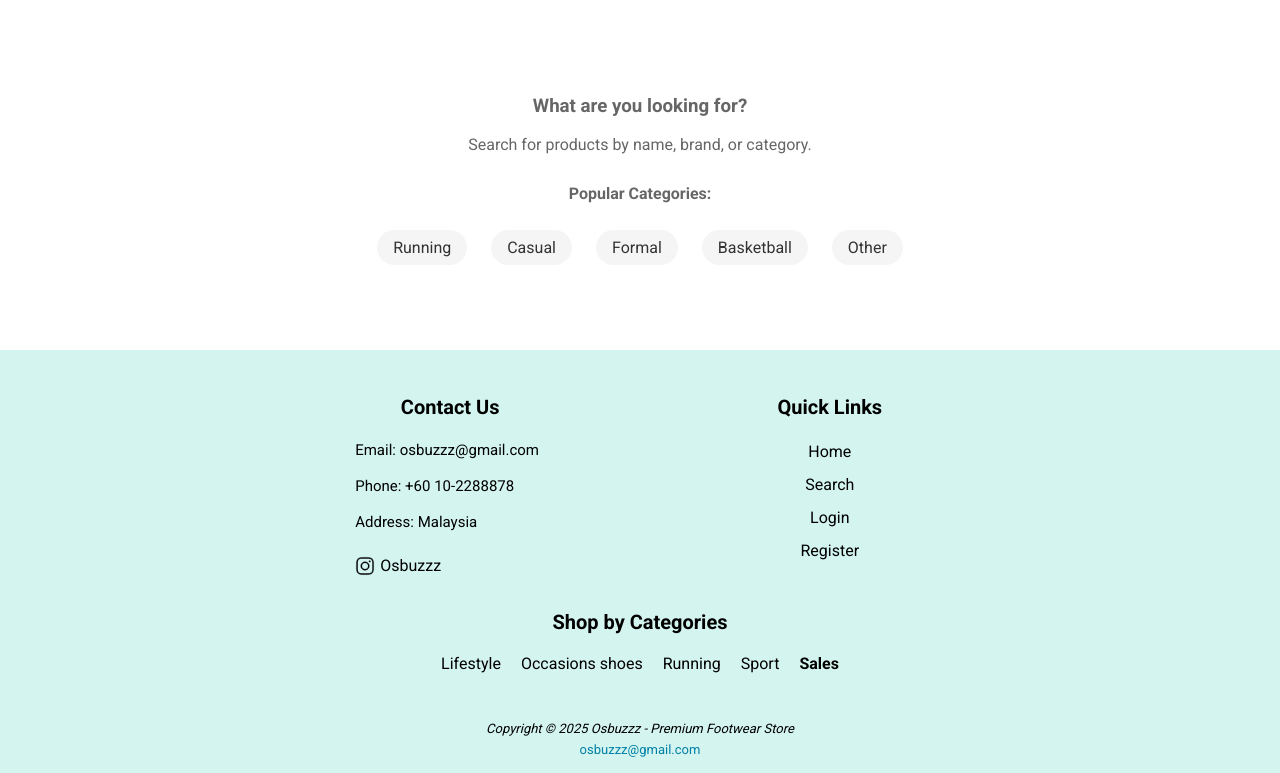
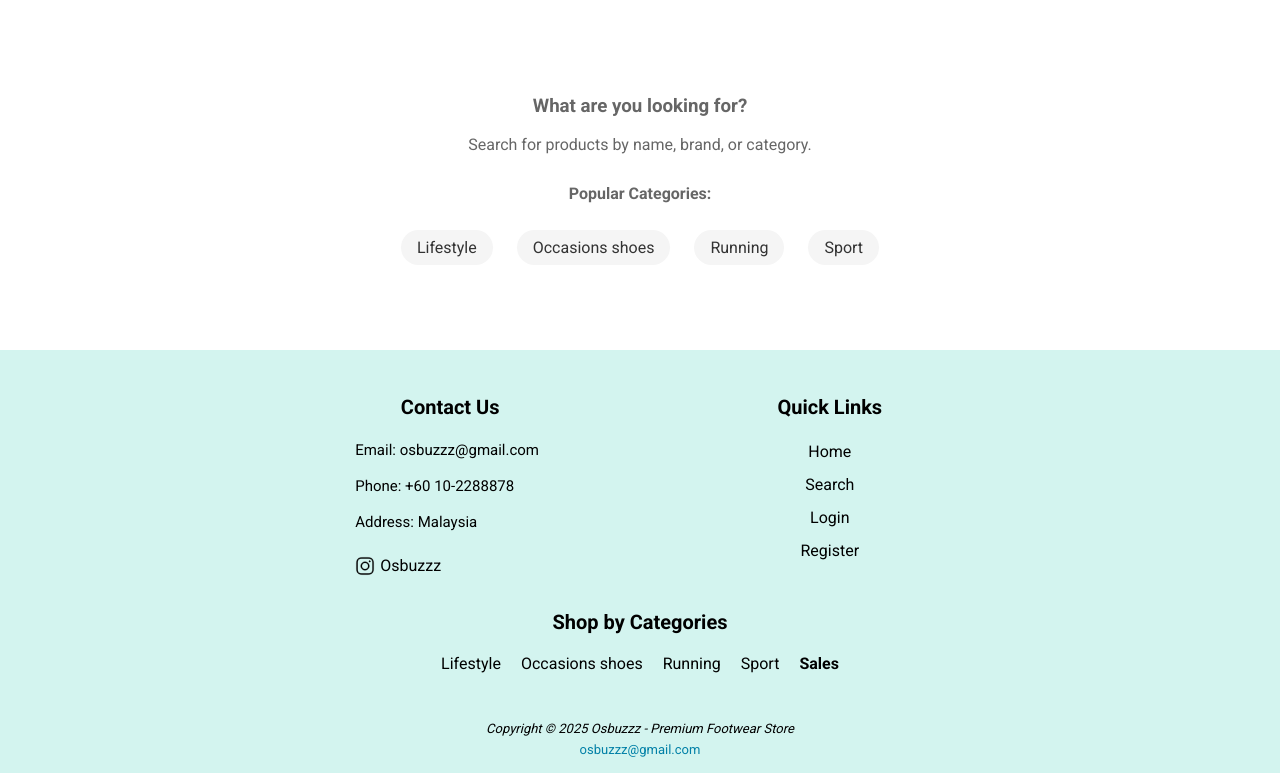
Before and after one commit to taneason/Osbuzzz, a PHP site: page /page/shop/search.php in a window 1280 px wide. Shown: the part 394-1167 px from the top of the page. Run offline with PHP 8.4, Linux system fonts and the light colour scheme; data comes from the database, SQL or seed files in the repository; some libraries are stand-ins or nearby versions.

```diff
--- a/app/page/shop/search.php
+++ b/app/page/shop/search.php
@@ -276,11 +276,11 @@ include '../../head.php';
                 <h3>No products found</h3>
                 <p>Try adjusting your search terms or browse our categories:</p>
                 <div style="margin-top: 20px;">
-                <a href="../categories/category.php?id=1" style="margin: 0 10px; color: #007cba;">Running</a>
-                <a href="../categories/category.php?id=2" style="margin: 0 10px; color: #007cba;">Casual</a>
-                <a href="../categories/category.php?id=3" style="margin: 0 10px; color: #007cba;">Formal</a>
-                <a href="../categories/category.php?id=4" style="margin: 0 10px; color: #007cba;">Basketball</a>
-                <a href="../categories/category.php?id=5" style="margin: 0 10px; color: #007cba;">Other</a>
+                    <?php foreach ($categories as $cat): ?>
+                        <a href="../categories/category.php?id=<?= $cat->category_id ?>" style="margin: 0 10px; color: #007cba;">
+                            <?= htmlspecialchars($cat->category_name) ?>
+                        </a>
+                    <?php endforeach; ?>
                 </div>
             </div>
 
@@ -291,17 +291,18 @@ include '../../head.php';
                 <div style="margin-top: 30px;">
                     <h4>Popular Categories:</h4>
                     <div style="margin-top: 15px;">
-                    <a href="../categories/category.php?id=1" class="category-suggestion" style="display: inline-block; margin: 5px 10px; padding: 8px 16px; background: #f5f5f5; border-radius: 20px; text-decoration: none; color: #333;">Running</a>
-                    <a href="../categories/category.php?id=2" class="category-suggestion" style="display: inline-block; margin: 5px 10px; padding: 8px 16px; background: #f5f5f5; border-radius: 20px; text-decoration: none; color: #333;">Casual</a>
-                    <a href="../categories/category.php?id=3" class="category-suggestion" style="display: inline-block; margin: 5px 10px; padding: 8px 16px; background: #f5f5f5; border-radius: 20px; text-decoration: none; color: #333;">Formal</a>
-                    <a href="../categories/category.php?id=4" class="category-suggestion" style="display: inline-block; margin: 5px 10px; padding: 8px 16px; background: #f5f5f5; border-radius: 20px; text-decoration: none; color: #333;">Basketball</a>
-                    <a href="../categories/category.php?id=5" class="category-suggestion" style="display: inline-block; margin: 5px 10px; padding: 8px 16px; background: #f5f5f5; border-radius: 20px; text-decoration: none; color: #333;">Other</a>
+                        <?php foreach ($categories as $cat): ?>
+                            <a href="../categories/category.php?id=<?= $cat->category_id ?>" class="category-suggestion" style="display: inline-block; margin: 5px 10px; padding: 8px 16px; background: #f5f5f5; border-radius: 20px; text-decoration: none; color: #333;">
+                                <?= htmlspecialchars($cat->category_name) ?>
+                            </a>
+                        <?php endforeach; ?>
                     </div>
                 </div>
             </div>
         <?php endif; ?>
     </div>
 </main>
+
 
 <style>
 .category-suggestion:hover {
```
Lines whose indentation alone changed are shown as unchanged.
